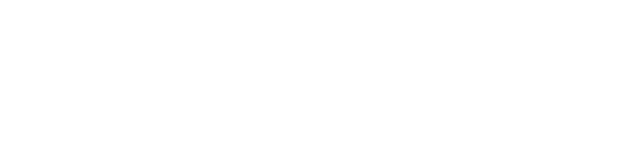
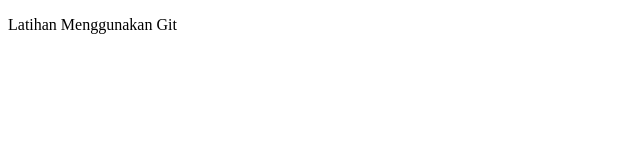
Before and after one commit to deoartanta/cobagit, a plain HTML site: page index.html in a window 1280 px wide. Shown: the whole page, without its empty margins (0-640 px from the left). Drawn offline with Linux system fonts and the light colour scheme.

Commit message:
Menambah tab P

```diff
--- a/index.html
+++ b/index.html
@@ -7,6 +7,6 @@
 	<link rel="stylesheet" href="">
 </head>
 <body>
-
+	<P>Latihan Menggunakan Git</P>
 </body>
 </html>
```
